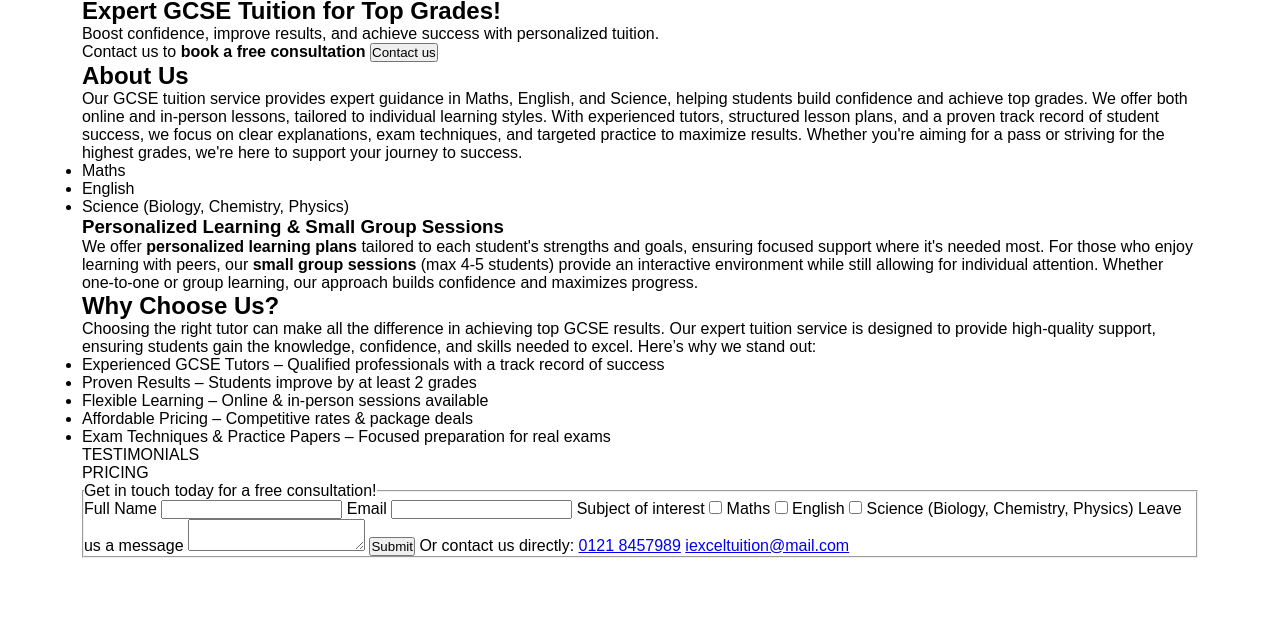
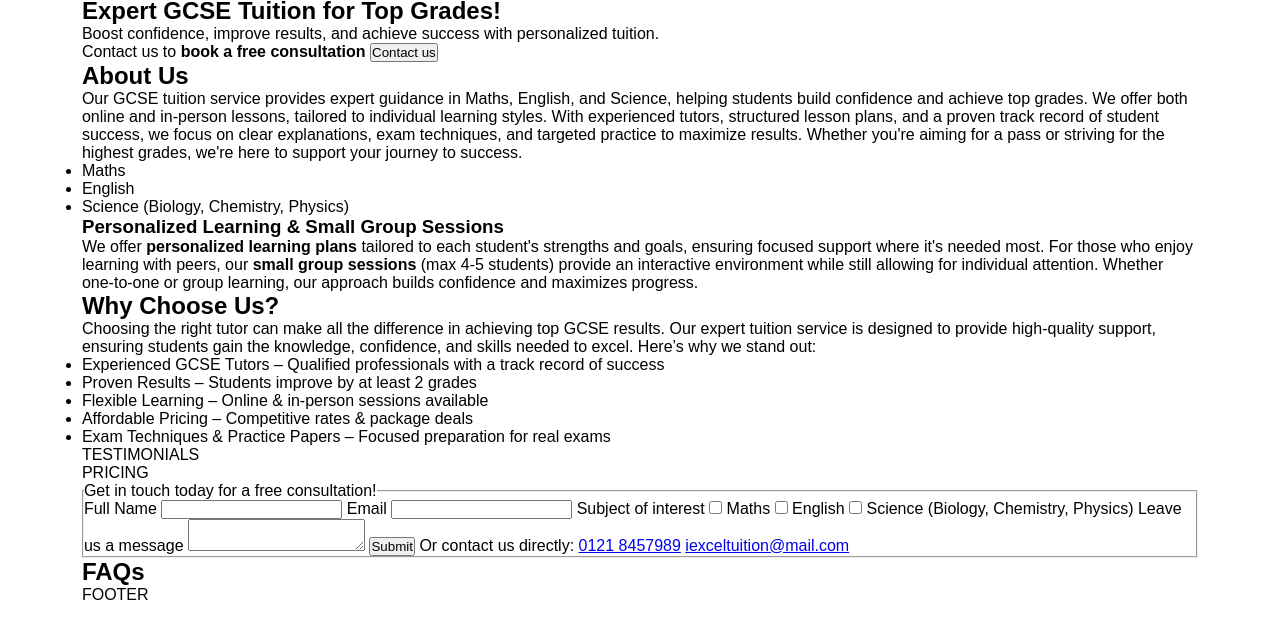
Before and after one commit to jakesamuels/iExcel-Tuition, a plain HTML site: page index.html in a window 1280 px wide. Shown: the part 96-734 px from the top of the page. Drawn offline with Linux system fonts and the light colour scheme.

Commit message:
FAQs and Footer

```diff
--- a/index.html
+++ b/index.html
@@ -169,6 +169,14 @@
           <a href="mailto:iexceltuition@mail.com">iexceltuition@mail.com</a>
         </fieldset>
       </form>
+
+      <!-- FAQs -->
+      <section id="faqs">
+        <h2>FAQs</h2>
+      </section>
+
+      <!-- FOOTER -->
+      <footer>FOOTER</footer>
     </main>
 
     <!-- JAVASCRIPT -->
```
